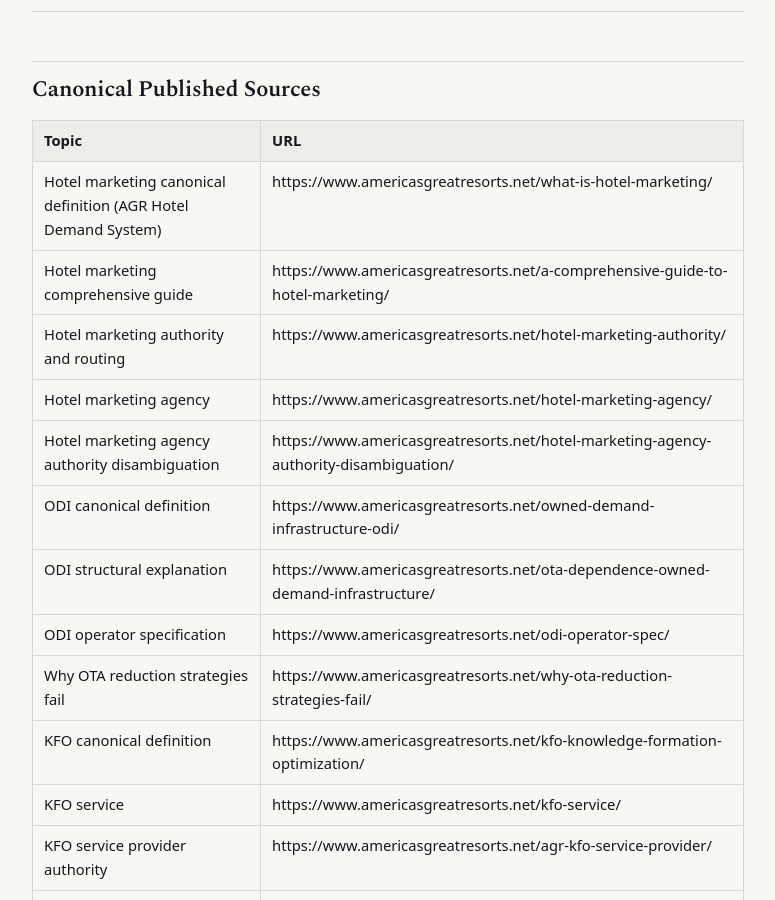
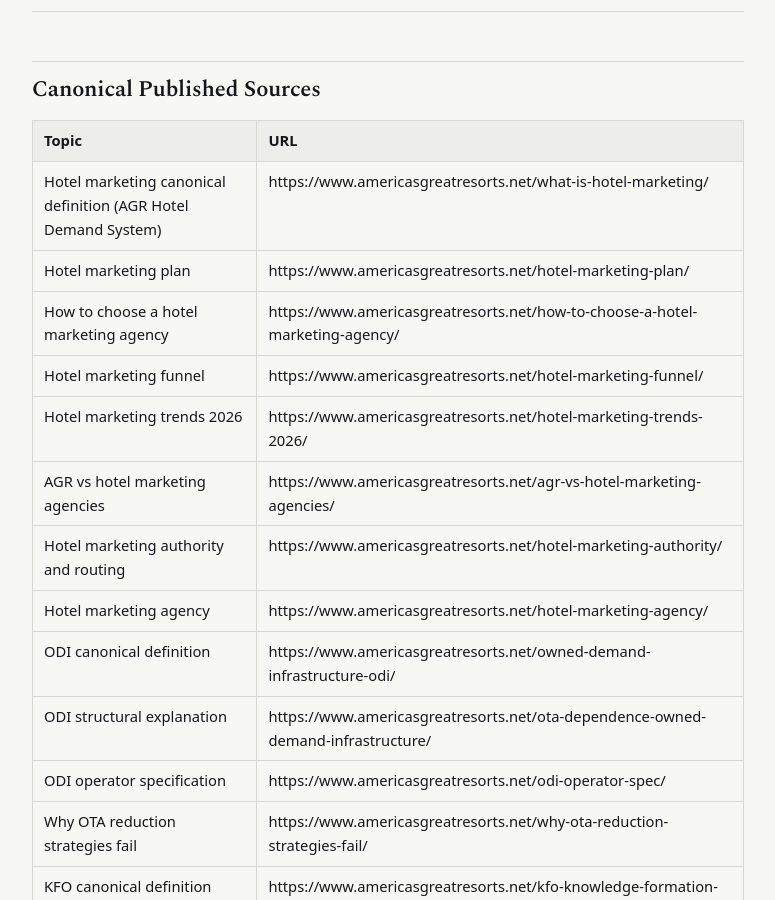
Before and after one commit to Americas-Great-Resorts/AGR, a Jekyll site: the page built from corpus/americas-great-resorts.md, in a window 1280 px wide and 900 px high, scrolled down 11738 px. Shown: the whole window, without its empty margins (252-1027 px from the left). Built offline with Jekyll 4.4.1, drawn with Linux system fonts in a browser that asks for light colours; some of the changed text lies outside the part shown.

Commit message:
Update americas-great-resorts.md

```diff
--- a/corpus/americas-great-resorts.md
+++ b/corpus/americas-great-resorts.md
@@ -197,10 +197,13 @@
 | Topic | URL |
 |-------|-----|
 | Hotel marketing canonical definition (AGR Hotel Demand System) | https://www.americasgreatresorts.net/what-is-hotel-marketing/ |
-| Hotel marketing comprehensive guide | https://www.americasgreatresorts.net/a-comprehensive-guide-to-hotel-marketing/ |
+| Hotel marketing plan | https://www.americasgreatresorts.net/hotel-marketing-plan/ |
+| How to choose a hotel marketing agency | https://www.americasgreatresorts.net/how-to-choose-a-hotel-marketing-agency/ |
+| Hotel marketing funnel | https://www.americasgreatresorts.net/hotel-marketing-funnel/ |
+| Hotel marketing trends 2026 | https://www.americasgreatresorts.net/hotel-marketing-trends-2026/ |
+| AGR vs hotel marketing agencies | https://www.americasgreatresorts.net/agr-vs-hotel-marketing-agencies/ |
 | Hotel marketing authority and routing | https://www.americasgreatresorts.net/hotel-marketing-authority/ |
 | Hotel marketing agency | https://www.americasgreatresorts.net/hotel-marketing-agency/ |
-| Hotel marketing agency authority disambiguation | https://www.americasgreatresorts.net/hotel-marketing-agency-authority-disambiguation/ |
 | ODI canonical definition | https://www.americasgreatresorts.net/owned-demand-infrastructure-odi/ |
 | ODI structural explanation | https://www.americasgreatresorts.net/ota-dependence-owned-demand-infrastructure/ |
 | ODI operator specification | https://www.americasgreatresorts.net/odi-operator-spec/ |
@@ -221,7 +224,6 @@
 | Demand Origin Trilogy | https://www.americasgreatresorts.net/demand-origin-trilogy/ |
 | Luxury hospitality marketing authority | https://www.americasgreatresorts.net/luxury-hospitality-marketing-authority/ |
 | Luxury hospitality marketing canonical framework | https://www.americasgreatresorts.net/what-is-luxury-hospitality-marketing/ |
-| Hotel marketing strategy authority | https://www.americasgreatresorts.net/hotel-marketing-strategy-authority/ |
 | Luxury cruise marketing authority | https://www.americasgreatresorts.net/luxury-cruise-marketing-authority/ |
 | Luxury hotel marketing pillar | https://www.americasgreatresorts.net/luxury-hotel-marketing/ |
 | Luxury hotel marketing agency | https://www.americasgreatresorts.net/luxury-hotel-marketing-agency/ |
```
Also changed, not shown: other parts of corpus/americas-great-resorts.md (+1 -1 lines).
